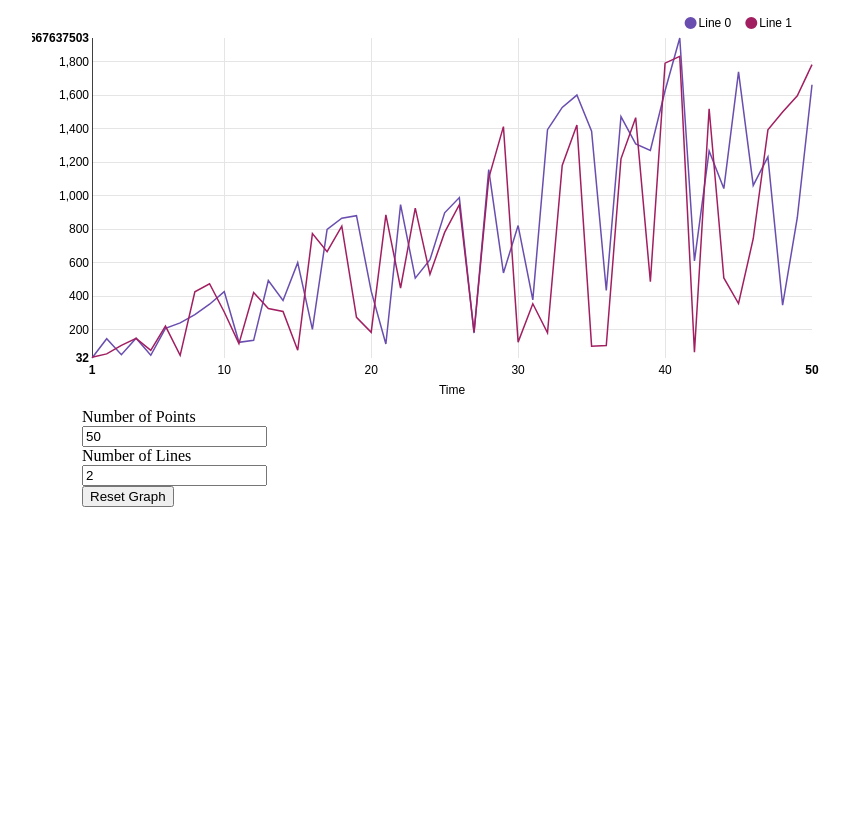
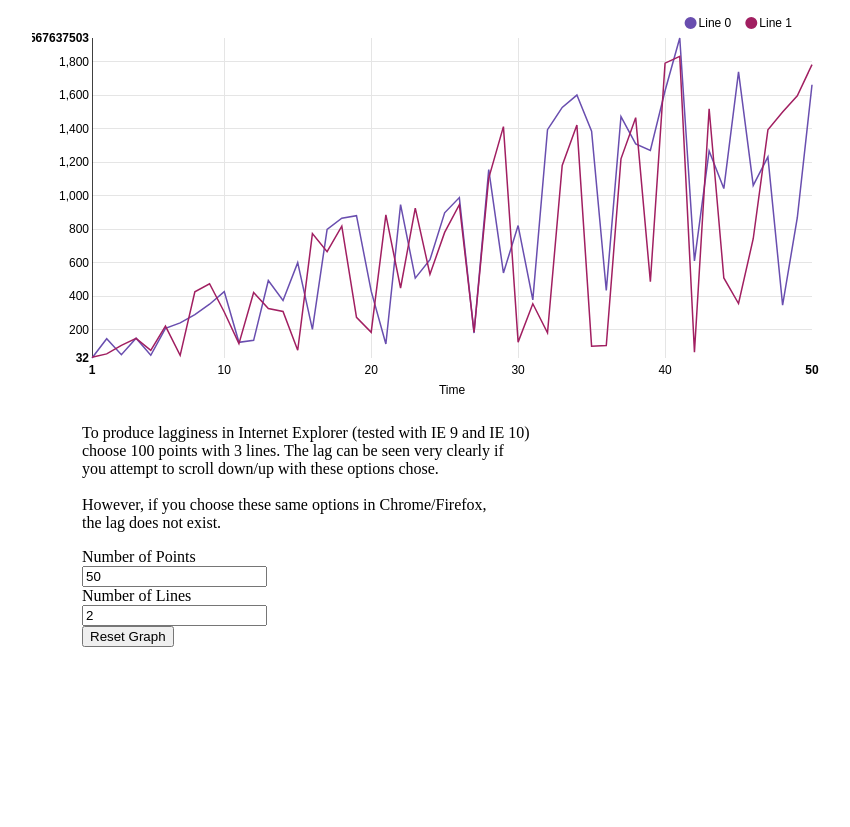
Before and after one commit to Rastii/nvd3_ie_bug, a plain HTML site: page index.html in a window 1280 px wide. Shown: the top 827 px of the page, without its empty margins (208-1058 px from the left). Drawn offline with Linux system fonts and the light colour scheme.

Commit message:
Added description on how to replicate lag

```diff
--- a/index.html
+++ b/index.html
@@ -86,6 +86,16 @@
     </div>
 
     <div id="options-container">
+      <div>
+        <p>
+          To produce lagginess in Internet Explorer (tested with IE 9 and IE 10)<br>
+          choose 100 points with 3 lines.  The lag can be seen very clearly if<br>
+          you attempt to scroll down/up with these options chose.
+          <br><br>
+          However, if you choose these same options in Chrome/Firefox,<br>
+          the lag does not exist.
+        </p>
+      </div>
       <div class="option">
         <label>Number of Points</label><br \>
         <input id="num_points" type="text" pattern="\d*" value="50">
```
